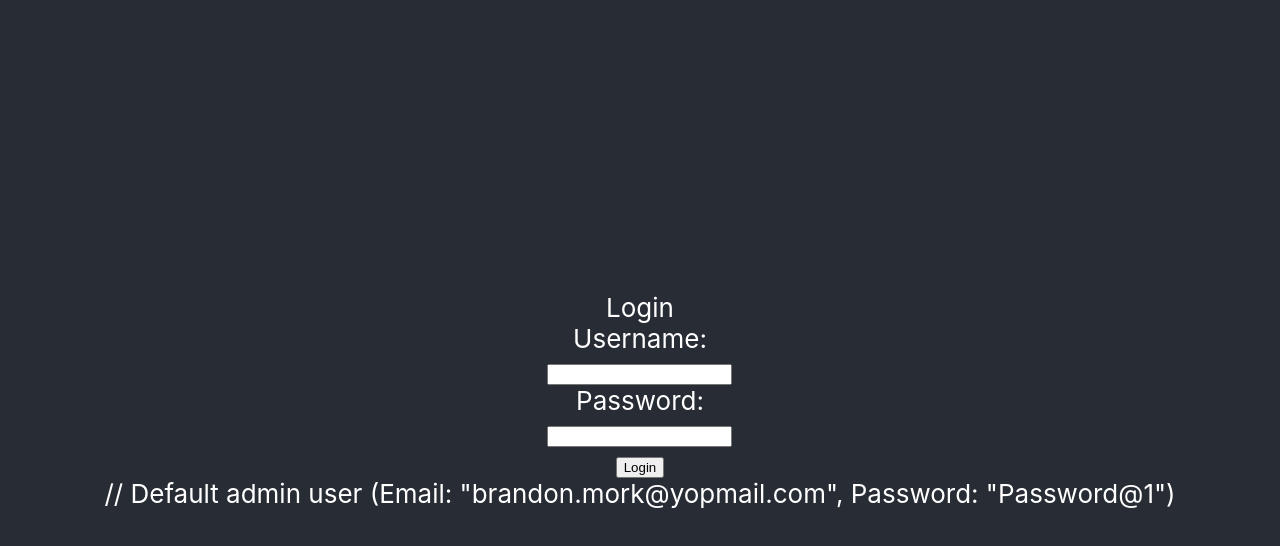
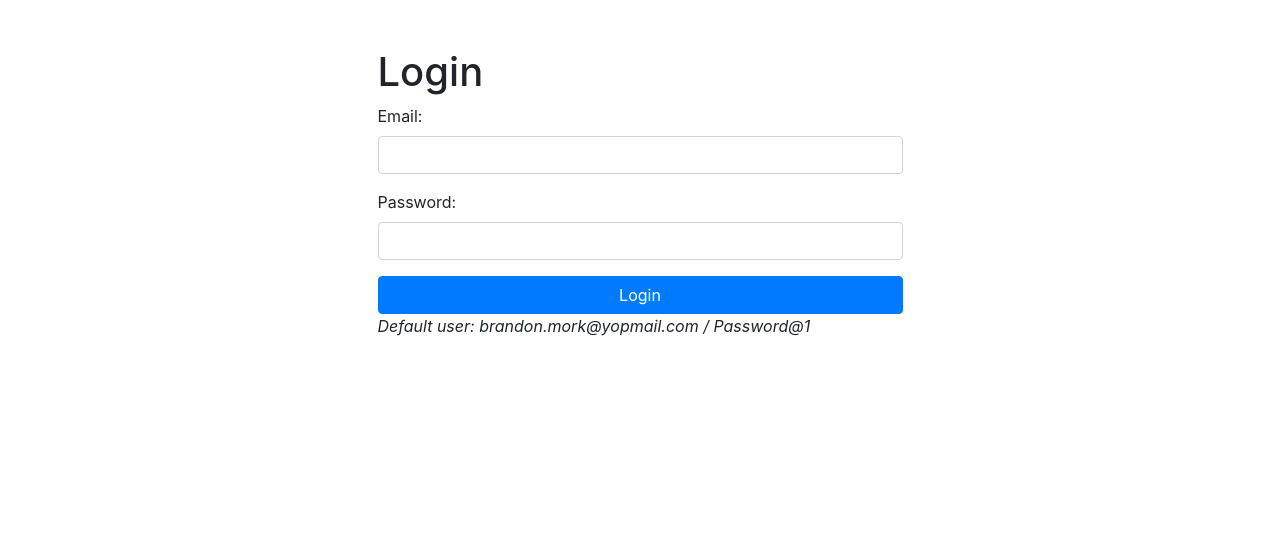
Before and after one commit to brandon-mork/react-express-typescript-demo, a React (Create React App) app in the folder frontend/: page /#/app/login in a window 1280 px wide. Shown: the top 546 px of the page. Built offline with nearby package versions, Linux system fonts and the light colour scheme.

Commit message:
Add React-Bootstrap; Restyle Login
- Added react-bootstrap
- Replaced css files with bootstrap utility classes
- Restyled Login component

```diff
--- a/frontend/package.json
+++ b/frontend/package.json
@@ -30,14 +30,17 @@
     "@types/jest": "^24.9.1",
     "@types/node": "^12.12.54",
     "@types/react": "^16.9.46",
+    "@types/react-bootstrap": "^0.32.22",
     "@types/react-dom": "^16.9.8",
     "@types/react-router-dom": "^5.1.5",
     "axios": "^0.19.2",
+    "bootstrap": "^4.5.2",
     "react": "^16.13.1",
+    "react-bootstrap": "^1.3.0",
     "react-dom": "^16.13.1",
     "react-router-dom": "^5.2.0",
     "react-scripts": "3.4.3",
-    "typescript": "^3.7.5"
+    "typescript": "^3.9.7"
   },
   "devDependencies": {
     "prettier": "2.1.1"
--- a/frontend/src/App.css
+++ /dev/null
@@ -1,14 +0,0 @@
-.App {
-  text-align: center;
-}
-
-.App-header {
-  background-color: #282c34;
-  min-height: 100vh;
-  display: flex;
-  flex-direction: column;
-  align-items: center;
-  justify-content: center;
-  font-size: calc(10px + 2vmin);
-  color: white;
-}
--- a/frontend/src/App.tsx
+++ b/frontend/src/App.tsx
@@ -1,18 +1,18 @@
 import React from 'react';
-import './App.css';
 import Home from './components/Home';
 import Login from './components/Login';
 import { Switch, Route } from 'react-router-dom';
+import { Container } from 'react-bootstrap';
 
 function App() {
   return (
     <div className="App">
-      <header className="App-header">
+      <Container>
         <Switch>
           <Route path="/app/login" component={Login} />
           <Route path="/" component={Home} />
         </Switch>
-      </header>
+      </Container>
     </div>
   );
 }
--- a/frontend/src/components/Login.tsx
+++ b/frontend/src/components/Login.tsx
@@ -1,5 +1,6 @@
 import React, { useState } from 'react';
 import ExpressApi from '../api-client/ExpressApi';
+import { Button, Form, Container, Row, Col } from 'react-bootstrap';
 
 function Login() {
   let [email, setEmail] = useState<string>('');
@@ -18,29 +19,30 @@ function Login() {
   };
 
   return (
-    <div className="login-block">
-      <div className="login-header">Login</div>
+    <Container className="my-5">
+      <Row>
+        <Col md={{ span: 6, offset: 3 }}>
+          <h1>Login</h1>
+          <Form>
+            <Form.Group>
+              <Form.Label>Email:</Form.Label>
+              <Form.Control id="email-input" type="email" value={email} onChange={onChangeEmail} />
+            </Form.Group>
 
-      <div className="login-input">
-        Username:
-        <br />
-        <input id="email-input" type="text" value={email} onChange={onChangeEmail} />
-      </div>
+            <Form.Group>
+              <Form.Label>Password:</Form.Label>
+              <Form.Control id="password-input" type="password" value={password} onChange={onChangePassword} />
+            </Form.Group>
 
-      <div className="login-input">
-        Password:
-        <br />
-        <input id="pwd-input" type="password" value={password} onChange={onChangePassword} />
-      </div>
+            <Button id="login-btn" className="w-100" onClick={attemptLogin}>
+              Login
+            </Button>
+          </Form>
 
-      <div>
-        <button id="login-btn" onClick={attemptLogin}>
-          Login
-        </button>
-      </div>
-
-      <div className="default-login-user">// Default admin user (Email: "brandon.mork@yopmail.com", Password: "Password@1")</div>
-    </div>
+          <i className="default-login-user">Default user: brandon.mork@yopmail.com / Password@1</i>
+        </Col>
+      </Row>
+    </Container>
   );
 }
 
--- a/frontend/src/index.tsx
+++ b/frontend/src/index.tsx
@@ -2,6 +2,7 @@ import React from 'react';
 import ReactDOM from 'react-dom';
 import { HashRouter } from 'react-router-dom';
 import './index.css';
+import 'bootstrap/dist/css/bootstrap.min.css';
 import App from './App';
 
 ReactDOM.render(
```
Also changed, not shown: 1 other file (tests, documents, lock files or other folders).
